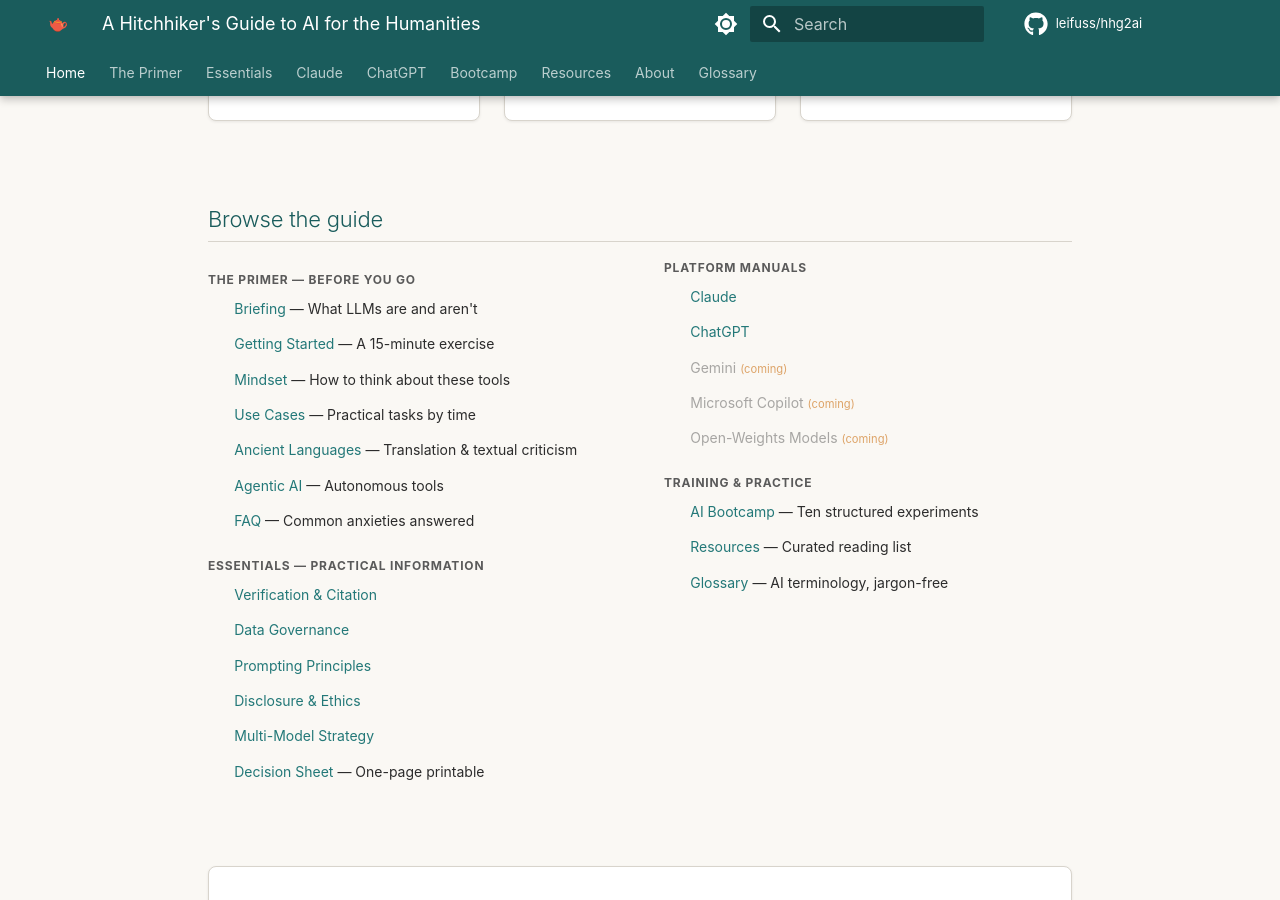
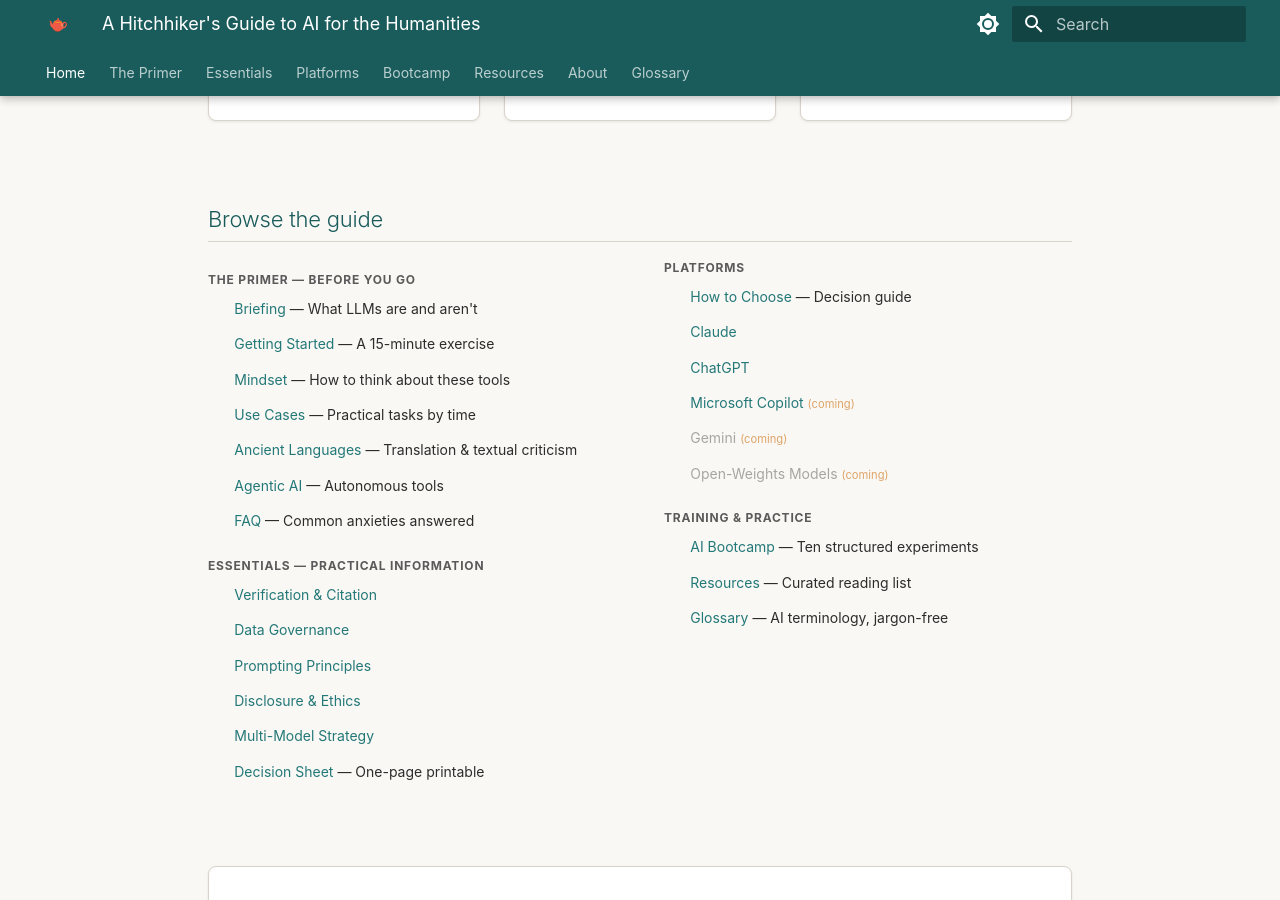
Before and after one commit to leifuss/hhg2ai, an MkDocs documentation site: the page built from docs/index.md, in a window 1280 px wide and 900 px high, scrolled down 724 px. Built offline with MkDocs 1.6.1 and Material for MkDocs 9.7.7, drawn with Linux system fonts in a browser that asks for light colours; comment, search, counter and statistics services are not loaded.

Commit message:
Restructure nav into Platforms section, update README, move GitHub link
Task 1: Platforms section
- Create platforms/index.md (How to Choose) with decision guide
  covering budget, privacy, multimodal, company ethics, lock-in,
  and essential terminology (frontier models, hyperscalers, open
  weights, parameters, context window)
- Create platforms/copilot-placeholder.md
- Group Claude and ChatGPT under new Platforms top-level nav

Task 2: README
- Replace old README with new version for broader audience
- Cover Primer, Essentials, Platforms, Bootcamp structure
- Add contributing guidelines, author, and licence

Task 3: Move GitHub link from header to footer
- Comment out repo_url/repo_name (removes header icon)
- Add name to existing extra.social GitHub entry
- Remove repo icon from theme config

Cross-reference updates:
- Landing page card now links to platforms/ instead of claude/
- Landing page sitemap updated with How to Choose and Copilot
- Guide FAQ and Getting Started link to platforms choosing page
- Essentials heading renamed from "The Essentials Range" to
  "Essential Considerations"

https://claude.ai/code/session_014sTwkrMLwH1jC4AbPKyYBa

```diff
--- a/docs/index.md
+++ b/docs/index.md
@@ -20,7 +20,7 @@ hide:
     <h3>🗺️ I'm new to AI</h3>
     <p>Start with the Primer. What LLMs are, what they aren't, whether to care, and a 15-minute exercise you can try right now.</p>
   </a>
-  <a class="hhg-path-card" href="claude/">
+  <a class="hhg-path-card" href="platforms/">
     <div class="time">Pick your platform</div>
     <h3>🧭 I need to use a specific tool</h3>
     <p>Platform manuals for Claude, ChatGPT, Gemini, Copilot, and open-weights models. Practical, operational, task-first.</p>
@@ -61,12 +61,13 @@ hide:
     </ul>
   </div>
   <div class="hhg-sitemap-group">
-    <h4>Platform Manuals</h4>
+    <h4>Platforms</h4>
     <ul>
+      <li><a href="platforms/">How to Choose</a> — Decision guide</li>
       <li><a href="claude/">Claude</a></li>
       <li><a href="chatgpt/">ChatGPT</a></li>
+      <li><a href="platforms/copilot-placeholder/">Microsoft Copilot</a> <small style="color:#d4883a">(coming)</small></li>
       <li><span style="opacity:0.4">Gemini</span> <small style="color:#d4883a">(coming)</small></li>
-      <li><span style="opacity:0.4">Microsoft Copilot</span> <small style="color:#d4883a">(coming)</small></li>
       <li><span style="opacity:0.4">Open-Weights Models</span> <small style="color:#d4883a">(coming)</small></li>
     </ul>
   </div>
--- a/mkdocs.yml
+++ b/mkdocs.yml
@@ -4,8 +4,7 @@ site_description: >-
   A practical, independent guide for humanities scholars navigating artificial
   intelligence. Written by a working academic. No hype, no hard sell, no assumed expertise.
 site_author: Leif Isaksen
-repo_url: https://github.com/leifuss/hhg2ai
-repo_name: leifuss/hhg2ai
+# repo_url and repo_name removed — GitHub link now in footer via extra.social
 
 theme:
   name: material
@@ -13,8 +12,6 @@ theme:
   language: en
   logo: assets/images/logo.svg
   favicon: assets/images/favicon.svg
-  icon:
-    repo: fontawesome/brands/github
   font:
     text: Source Serif 4
     code: JetBrains Mono
@@ -65,25 +62,28 @@ nav:
     - Multi-Model Strategy: essentials/multi-model.md
     - Decision Sheet: essentials/decision-sheet.md
     - Cost & Plans: essentials/cost.md
-  - Claude:
-    - claude/index.md
-    - Chat: claude/chat.md
-    - Cowork: claude/cowork.md
-    - Apps & Extensions: claude/apps.md
-    - Code: claude/code.md
-    - Environments: claude/environments.md
-    - Prerequisites: claude/prerequisites.md
-    - Worked Examples: claude/workflows.md
-    - Glossary: claude/glossary.md
-  - ChatGPT:
-    - chatgpt/index.md
-    - Chat: chatgpt/chat.md
-    - Projects: chatgpt/projects.md
-    - Research, Apps & Agent: chatgpt/research-apps-agent.md
-    - Canvas, Data & Study: chatgpt/canvas-data-study.md
-    - GPTs & Codex: chatgpt/gpts-codex.md
-    - Plans & Privacy: chatgpt/plans-privacy.md
-    - Worked Examples: chatgpt/workflows.md
+  - Platforms:
+    - How to Choose: platforms/index.md
+    - Claude:
+      - claude/index.md
+      - Chat: claude/chat.md
+      - Cowork: claude/cowork.md
+      - Apps & Extensions: claude/apps.md
+      - Code: claude/code.md
+      - Environments: claude/environments.md
+      - Prerequisites: claude/prerequisites.md
+      - Worked Examples: claude/workflows.md
+      - Glossary: claude/glossary.md
+    - ChatGPT:
+      - chatgpt/index.md
+      - Chat: chatgpt/chat.md
+      - Projects: chatgpt/projects.md
+      - Research, Apps & Agent: chatgpt/research-apps-agent.md
+      - Canvas, Data & Study: chatgpt/canvas-data-study.md
+      - GPTs & Codex: chatgpt/gpts-codex.md
+      - Plans & Privacy: chatgpt/plans-privacy.md
+      - Worked Examples: chatgpt/workflows.md
+    - Microsoft Copilot: platforms/copilot-placeholder.md
   - Bootcamp:
     - bootcamp/index.md
   - Resources: resources/index.md
@@ -97,6 +97,7 @@ extra:
   social:
     - icon: fontawesome/brands/github
       link: https://github.com/leifuss/hhg2ai
+      name: Contribute on GitHub
   generator: false
 
 markdown_extensions:
```
Also changed, not shown: README.md (+52 -13 lines), docs/essentials/index.md (+1 -1 lines), docs/guide/faq.md (+1 -1 lines), docs/guide/getting-started.md (+1 -1 lines), docs/platforms/copilot-placeholder.md (added, +13 -0 lines), docs/platforms/index.md (added, +107 -0 lines).
